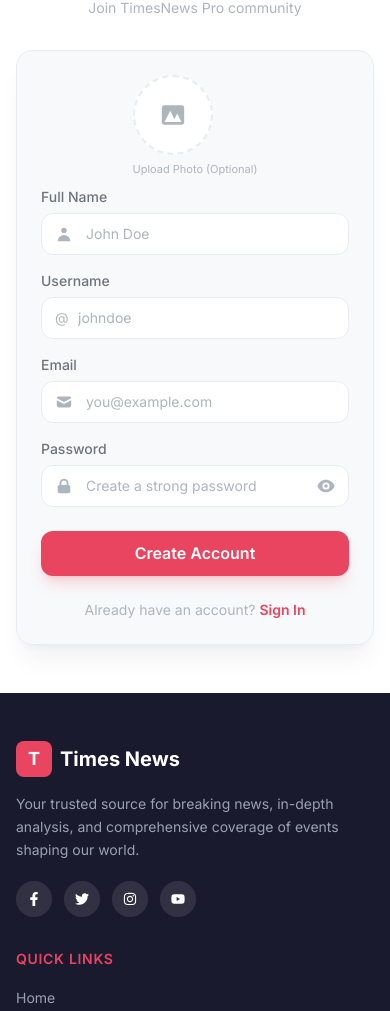
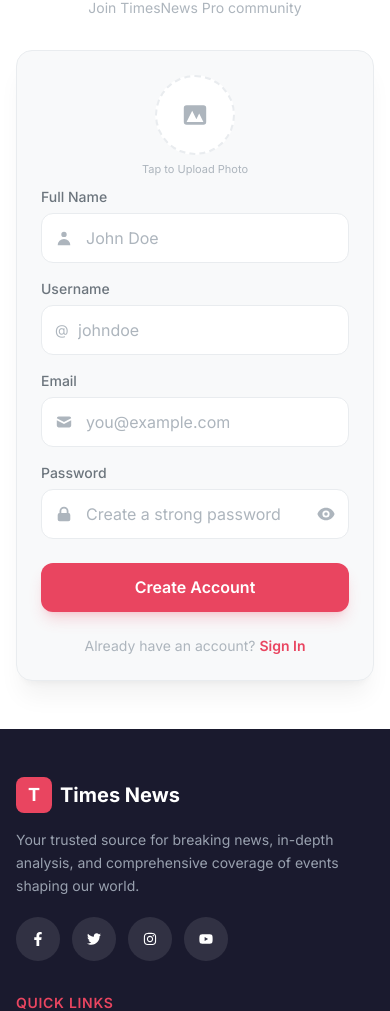
Before and after one commit to Shivam-Gusain1999/TimesNews-Frontend, a React (Vite) app: page /register in a window 390 px wide. Shown: the part 268-1279 px from the top of the page. Built offline with nearby package versions, Linux system fonts and the light colour scheme; no server answers.

Commit message:
fix(mobile): Comprehensive mobile UI/UX polish and touch targets

```diff
--- a/src/components/ArticleCard.jsx
+++ b/src/components/ArticleCard.jsx
@@ -30,7 +30,7 @@ const ArticleCard = ({ article, variant = 'default' }) => {
                 <img
                     src={article.thumbnail}
                     alt={article.title}
-                    className="w-28 h-20 md:w-32 md:h-24 rounded-lg object-cover shrink-0 group-hover:scale-105 transition-transform duration-300"
+                    className="w-24 h-20 md:w-32 md:h-24 rounded-lg object-cover shrink-0 group-hover:scale-105 transition-transform duration-300"
                     loading="lazy"
                 />
                 <div className="flex flex-col justify-center min-w-0">
--- a/src/components/CommentSection.jsx
+++ b/src/components/CommentSection.jsx
@@ -107,7 +107,7 @@ const CommentSection = ({ articleId }) => {
                                 <button
                                     type="submit"
                                     disabled={submitting || !content.trim()}
-                                    className="px-6 py-2 bg-primary text-white font-medium rounded-lg hover:bg-primary-dark transition-colors disabled:opacity-50 disabled:cursor-not-allowed"
+                                    className="px-6 py-2.5 bg-primary text-white font-medium rounded-lg hover:bg-primary-dark active:bg-primary-dark transition-colors disabled:opacity-50 disabled:cursor-not-allowed min-h-[44px]"
                                 >
                                     {submitting ? 'Posting...' : 'Post Comment'}
                                 </button>
@@ -159,7 +159,7 @@ const CommentSection = ({ articleId }) => {
                                         {canDelete(comment) && (
                                             <button
                                                 onClick={() => handleDelete(comment._id)}
-                                                className="text-[var(--color-text-muted)] hover:text-red-500 transition-colors p-1 rounded opacity-0 group-hover:opacity-100"
+                                                className="text-[var(--color-text-muted)] hover:text-red-500 active:text-red-600 transition-colors p-2 rounded opacity-100 sm:opacity-0 sm:group-hover:opacity-100 min-w-[36px] min-h-[36px] flex items-center justify-center"
                                                 title="Delete Comment"
                                             >
                                                 <HiTrash size={16} />
--- a/src/components/Footer.jsx
+++ b/src/components/Footer.jsx
@@ -21,10 +21,15 @@ const Footer = () => {
                             Your trusted source for breaking news, in-depth analysis, and comprehensive coverage of events shaping our world.
                         </p>
                         <div className="flex gap-3 mt-5">
-                            {[FaFacebookF, FaTwitter, FaInstagram, FaYoutube].map((Icon, i) => (
-                                <a key={i} href="#" className="w-9 h-9 rounded-full bg-white/10 flex items-center justify-center hover:bg-primary transition-colors">
+                            {[
+                                { Icon: FaFacebookF, label: 'Facebook' },
+                                { Icon: FaTwitter, label: 'Twitter' },
+                                { Icon: FaInstagram, label: 'Instagram' },
+                                { Icon: FaYoutube, label: 'YouTube' }
+                            ].map(({ Icon, label }) => (
+                                <button key={label} aria-label={label} className="w-10 h-10 rounded-full bg-white/10 flex items-center justify-center hover:bg-primary active:bg-primary transition-colors min-w-[44px] min-h-[44px]">
                                     <Icon size={14} />
-                                </a>
+                                </button>
                             ))}
                         </div>
                     </div>
@@ -60,9 +65,9 @@ const Footer = () => {
                             <input
                                 type="email"
                                 placeholder="Your email"
-                                className="flex-1 px-4 py-2.5 bg-white/10 border border-white/10 rounded-l-lg text-sm text-white placeholder:text-gray-500 focus:outline-none focus:border-primary transition-colors"
+                                className="flex-1 px-4 py-3 bg-white/10 border border-white/10 rounded-l-lg text-base text-white placeholder:text-gray-500 focus:outline-none focus:border-primary transition-colors"
                             />
-                            <button className="px-5 py-2.5 bg-primary hover:bg-primary-dark text-white text-sm font-medium rounded-r-lg transition-colors">
+                            <button className="px-5 py-3 bg-primary hover:bg-primary-dark active:bg-primary-dark text-white text-sm font-medium rounded-r-lg transition-colors min-h-[48px]">
                                 Subscribe
                             </button>
                         </div>
@@ -74,7 +79,7 @@ const Footer = () => {
                     <div className="flex gap-6">
                         <Link to="/privacy-policy" className="text-gray-500 text-xs hover:text-primary transition-colors">Privacy Policy</Link>
                         <Link to="/terms-of-service" className="text-gray-500 text-xs hover:text-primary transition-colors">Terms of Service</Link>
-                        <a href="#" className="text-gray-500 text-xs hover:text-primary transition-colors">Cookie Policy</a>
+                        <a href="/cookie-policy" className="text-gray-500 text-xs hover:text-primary transition-colors">Cookie Policy</a>
                     </div>
                 </div>
             </div>
--- a/src/pages/ArticlePage.jsx
+++ b/src/pages/ArticlePage.jsx
@@ -91,7 +91,7 @@ const ArticlePage = () => {
             )}
 
             {/* Title */}
-            <h1 className="text-xl sm:text-3xl md:text-4xl font-bold font-[var(--font-serif)] text-[var(--color-text-primary)] leading-snug sm:leading-tight mb-4 sm:mb-5">
+            <h1 className="text-2xl sm:text-3xl md:text-4xl font-bold font-[var(--font-serif)] text-[var(--color-text-primary)] leading-snug sm:leading-tight mb-4 sm:mb-5">
                 {article.title}
             </h1>
 
@@ -110,7 +110,7 @@ const ArticlePage = () => {
                         </div>
                     </div>
                 )}
-                <div className="flex items-center gap-4 text-sm text-[var(--color-text-muted)]">
+                <div className="flex flex-wrap items-center gap-3 text-sm text-[var(--color-text-muted)] mt-2 sm:mt-0">
                     <span className="flex items-center gap-1.5"><HiClock size={15} /> {formatDate(article.createdAt)}</span>
                     <span className="flex items-center gap-1.5"><HiEye size={15} /> {article.views?.toLocaleString()} views</span>
                 </div>
--- a/src/pages/Login.jsx
+++ b/src/pages/Login.jsx
@@ -54,7 +54,7 @@ const Login = () => {
     };
 
     return (
-        <div className="min-h-[80vh] flex items-center justify-center px-4 py-12 bg-gray-50">
+        <div className="min-h-[80vh] flex items-center justify-center px-4 py-12 bg-[var(--color-surface-alt)]">
             <div className="w-full max-w-md animate-fade-in">
                 {/* Header */}
                 <div className="text-center mb-8">
@@ -81,7 +81,7 @@ const Login = () => {
                                     onChange={(e) => setFormData({ ...formData, email: e.target.value })}
                                     placeholder="you@example.com"
                                     // MAROON CHANGE: focus ring and border darkened to red-700
-                                    className="w-full pl-11 pr-4 py-2.5 bg-gray-50 border border-gray-200 rounded-xl text-sm text-gray-900 placeholder:text-gray-400 focus:outline-none focus:ring-2 focus:ring-red-700/20 focus:border-red-700 transition-all"
+                                    className="w-full pl-11 pr-4 py-3 bg-gray-50 dark:bg-[var(--color-surface)] border border-gray-200 dark:border-[var(--color-border)] rounded-xl text-base text-gray-900 dark:text-white placeholder:text-gray-400 focus:outline-none focus:ring-2 focus:ring-red-700/20 focus:border-red-700 transition-all"
                                 />
                             </div>
                         </div>
@@ -97,7 +97,7 @@ const Login = () => {
                                     onChange={(e) => setFormData({ ...formData, password: e.target.value })}
                                     placeholder="Enter your password"
                                     // MAROON CHANGE: focus ring and border darkened to red-700
-                                    className="w-full pl-11 pr-11 py-2.5 bg-gray-50 border border-gray-200 rounded-xl text-sm text-gray-900 placeholder:text-gray-400 focus:outline-none focus:ring-2 focus:ring-red-700/20 focus:border-red-700 transition-all"
+                                    className="w-full pl-11 pr-11 py-3 bg-gray-50 dark:bg-[var(--color-surface)] border border-gray-200 dark:border-[var(--color-border)] rounded-xl text-base text-gray-900 dark:text-white placeholder:text-gray-400 focus:outline-none focus:ring-2 focus:ring-red-700/20 focus:border-red-700 transition-all"
                                 />
                                 <button
                                     type="button"
@@ -114,7 +114,7 @@ const Login = () => {
                             type="submit"
                             disabled={loading}
                             // MAROON CHANGE: bg-red-800, hover:bg-red-900, shadow-red-800/20
-                            className="w-full py-2.5 bg-red-800 hover:bg-red-900 text-white font-semibold rounded-xl transition-all shadow-lg shadow-red-800/20 disabled:opacity-70 disabled:cursor-not-allowed active:scale-[0.98]"
+                            className="w-full py-3 bg-red-800 hover:bg-red-900 active:bg-red-950 text-white font-semibold rounded-xl transition-all shadow-lg shadow-red-800/20 disabled:opacity-70 disabled:cursor-not-allowed active:scale-[0.98] min-h-[48px]"
                         >
                             {loading ? (
                                 <span className="flex items-center justify-center gap-2">
--- a/src/pages/Register.jsx
+++ b/src/pages/Register.jsx
@@ -1,4 +1,4 @@
-import { useState } from 'react';
+import { useState, useRef } from 'react';
 import { Link, useNavigate } from 'react-router-dom';
 import { useAuth } from '../context/AuthContext';
 import toast from 'react-hot-toast';
@@ -14,6 +14,7 @@ const Register = () => {
     const [loading, setLoading] = useState(false);
     const { register } = useAuth();
     const navigate = useNavigate();
+    const avatarInputRef = useRef(null);
 
     const handleAvatarChange = (e) => {
         const file = e.target.files[0];
@@ -49,7 +50,7 @@ const Register = () => {
         }
     };
 
-    const inputClass = "w-full pl-11 pr-4 py-2.5 bg-[var(--color-surface)] border border-[var(--color-border)] rounded-xl text-sm text-[var(--color-text-primary)] placeholder:text-[var(--color-text-muted)] focus:outline-none focus:ring-2 focus:ring-primary/30 focus:border-primary transition-all";
+    const inputClass = "w-full pl-11 pr-4 py-3 bg-[var(--color-surface)] border border-[var(--color-border)] rounded-xl text-base text-[var(--color-text-primary)] placeholder:text-[var(--color-text-muted)] focus:outline-none focus:ring-2 focus:ring-primary/30 focus:border-primary transition-all";
 
     return (
         <div className="min-h-[80vh] flex items-center justify-center px-4 py-12">
@@ -68,17 +69,21 @@ const Register = () => {
                     <form onSubmit={handleSubmit} className="space-y-4">
                         {/* Avatar Upload */}
                         <div className="flex justify-center mb-2">
-                            <label className="cursor-pointer group relative">
-                                <div className={`w-20 h-20 rounded-full overflow-hidden border-2 border-dashed ${avatarPreview ? 'border-primary' : 'border-[var(--color-border)]'} flex items-center justify-center bg-[var(--color-surface)] group-hover:border-primary transition-colors`}>
+                            <div className="text-center">
+                                <input ref={avatarInputRef} type="file" accept="image/*" onChange={handleAvatarChange} className="hidden" />
+                                <button
+                                    type="button"
+                                    onClick={() => avatarInputRef.current?.click()}
+                                    className={`w-20 h-20 rounded-full overflow-hidden border-2 border-dashed ${avatarPreview ? 'border-primary' : 'border-[var(--color-border)]'} flex items-center justify-center bg-[var(--color-surface)] hover:border-primary active:border-primary active:bg-primary/5 transition-colors mx-auto`}
+                                >
                                     {avatarPreview ? (
                                         <img src={avatarPreview} alt="Avatar" className="w-full h-full object-cover" />
                                     ) : (
-                                        <HiPhotograph className="text-[var(--color-text-muted)] group-hover:text-primary transition-colors" size={28} />
+                                        <HiPhotograph className="text-[var(--color-text-muted)]" size={28} />
                                     )}
-                                </div>
-                                <input type="file" accept="image/*" onChange={handleAvatarChange} className="hidden" />
-                                <span className="block text-center text-[11px] text-[var(--color-text-muted)] mt-1.5">Upload Photo (Optional)</span>
-                            </label>
+                                </button>
+                                <span className="block text-center text-[11px] text-[var(--color-text-muted)] mt-1.5">Tap to Upload Photo</span>
+                            </div>
                         </div>
 
                         <div>
@@ -93,7 +98,7 @@ const Register = () => {
                             <label className="block text-sm font-medium text-[var(--color-text-secondary)] mb-1.5">Username</label>
                             <div className="relative">
                                 <span className="absolute left-3.5 top-1/2 -translate-y-1/2 text-[var(--color-text-muted)] text-sm">@</span>
-                                <input type="text" value={formData.username} onChange={(e) => setFormData({ ...formData, username: e.target.value.toLowerCase() })} placeholder="johndoe" className="w-full pl-9 pr-4 py-2.5 bg-[var(--color-surface)] border border-[var(--color-border)] rounded-xl text-sm text-[var(--color-text-primary)] placeholder:text-[var(--color-text-muted)] focus:outline-none focus:ring-2 focus:ring-primary/30 focus:border-primary transition-all" />
+                                <input type="text" value={formData.username} onChange={(e) => setFormData({ ...formData, username: e.target.value.toLowerCase() })} placeholder="johndoe" className="w-full pl-9 pr-4 py-3 bg-[var(--color-surface)] border border-[var(--color-border)] rounded-xl text-base text-[var(--color-text-primary)] placeholder:text-[var(--color-text-muted)] focus:outline-none focus:ring-2 focus:ring-primary/30 focus:border-primary transition-all" />
                             </div>
                         </div>
 
@@ -114,7 +119,7 @@ const Register = () => {
                                     value={formData.password}
                                     onChange={(e) => setFormData({ ...formData, password: e.target.value })}
                                     placeholder="Create a strong password"
-                                    className="w-full pl-11 pr-11 py-2.5 bg-[var(--color-surface)] border border-[var(--color-border)] rounded-xl text-sm text-[var(--color-text-primary)] placeholder:text-[var(--color-text-muted)] focus:outline-none focus:ring-2 focus:ring-primary/30 focus:border-primary transition-all"
+                                    className="w-full pl-11 pr-11 py-3 bg-[var(--color-surface)] border border-[var(--color-border)] rounded-xl text-base text-[var(--color-text-primary)] placeholder:text-[var(--color-text-muted)] focus:outline-none focus:ring-2 focus:ring-primary/30 focus:border-primary transition-all"
                                 />
                                 <button type="button" onClick={() => setShowPassword(!showPassword)} className="absolute right-3.5 top-1/2 -translate-y-1/2 text-[var(--color-text-muted)] hover:text-[var(--color-text-secondary)]">
                                     {showPassword ? <HiEyeOff size={18} /> : <HiEye size={18} />}
@@ -125,7 +130,7 @@ const Register = () => {
                         <button
                             type="submit"
                             disabled={loading}
-                            className="w-full py-2.5 bg-primary hover:bg-primary-dark text-white font-semibold rounded-xl transition-colors shadow-lg shadow-primary/20 disabled:opacity-50 disabled:cursor-not-allowed mt-2"
+                            className="w-full py-3 bg-primary hover:bg-primary-dark active:bg-primary-dark text-white font-semibold rounded-xl transition-colors shadow-lg shadow-primary/20 disabled:opacity-50 disabled:cursor-not-allowed mt-2 min-h-[48px]"
                         >
                             {loading ? (
                                 <span className="flex items-center justify-center gap-2">
--- a/src/pages/admin/ManageArticles.jsx
+++ b/src/pages/admin/ManageArticles.jsx
@@ -155,7 +155,7 @@ const ManageArticles = () => {
                     className="fixed inset-0 z-50 flex items-end sm:items-center justify-center bg-black/60 backdrop-blur-sm animate-fade-in"
                     onClick={(e) => e.target === e.currentTarget && resetForm()}
                 >
-                    <div className="bg-white rounded-t-2xl sm:rounded-2xl shadow-2xl w-full sm:max-w-3xl max-h-[95vh] sm:max-h-[90vh] overflow-y-auto animate-scale-up">
+                    <div className="bg-white rounded-t-2xl sm:rounded-2xl shadow-2xl w-full sm:max-w-3xl max-h-[85vh] sm:max-h-[90vh] overflow-y-auto overscroll-y-none animate-scale-up pb-safe">
                         {/* Modal Header */}
                         <div className="sticky top-0 bg-white z-10 flex items-center justify-between p-4 sm:p-5 border-b border-gray-100">
                             <h2 className="text-base sm:text-lg font-bold text-gray-800">{editingId ? 'Edit Article' : 'Create New Article'}</h2>
@@ -247,7 +247,7 @@ const ManageArticles = () => {
 
                             {/* Actions — Stacked on mobile */}
                             <div className="flex flex-col-reverse sm:flex-row gap-3 pt-2 pb-4 sm:pb-2">
-                                <button type="button" onClick={resetForm} className="w-full sm:w-auto px-6 py-3.5 border border-gray-300 rounded-xl text-sm font-medium text-gray-600 hover:bg-gray-50 active:bg-gray-100 transition-colors min-h-[48px]">
+                                <button type="button" onClick={resetForm} className="w-full sm:w-auto px-6 py-3.5 border border-gray-300 rounded-xl text-sm font-medium text-gray-600 hover:bg-gray-50 active:bg-gray-100 transition-colors min-h-[48px] mb-2 sm:mb-0">
                                     Cancel
                                 </button>
                                 <button type="submit" disabled={submitting} className="flex-1 py-3.5 bg-slate-900 hover:bg-slate-800 active:bg-slate-700 text-white font-bold rounded-xl transition-all shadow-lg shadow-slate-900/20 disabled:opacity-70 disabled:cursor-not-allowed min-h-[48px]">
```
Also changed, not shown: src/pages/Contact.jsx (+4 -4 lines).
